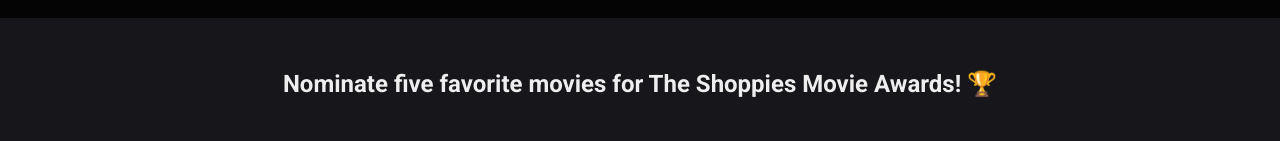
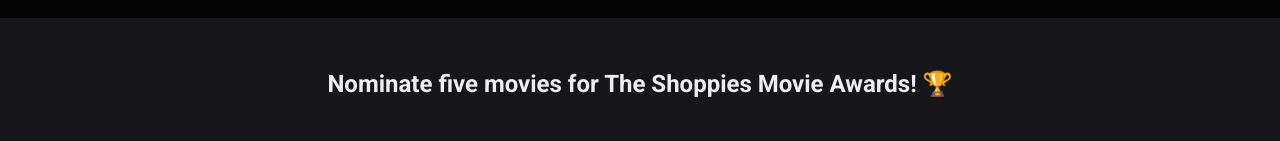
Before and after one commit to jacqueline-lam/shoppies-movie-nominations, a React (Create React App) app: page / in a window 1280 px wide. Shown: the part 273-414 px from the top of the page. Built offline with nearby package versions, Linux system fonts and the light colour scheme; no server answers; a web font is replaced by a local one.

Commit message:
edit typo on search instructions

```diff
--- a/src/containers/ShoppiesContainer.js
+++ b/src/containers/ShoppiesContainer.js
@@ -85,7 +85,7 @@
   return (
     <div id='main-container'>
       <Container max-width='lg'>
-        <h2>Nominate five favorite movies for The Shoppies Movie Awards! 🏆</h2>
+        <h2>Nominate five movies for The Shoppies Movie Awards! 🏆</h2>
         <NominationFloatingBtn
           nomineeCount={nomineeCount}
           toggleNominationDrawer={toggleNominationDrawer}
```
